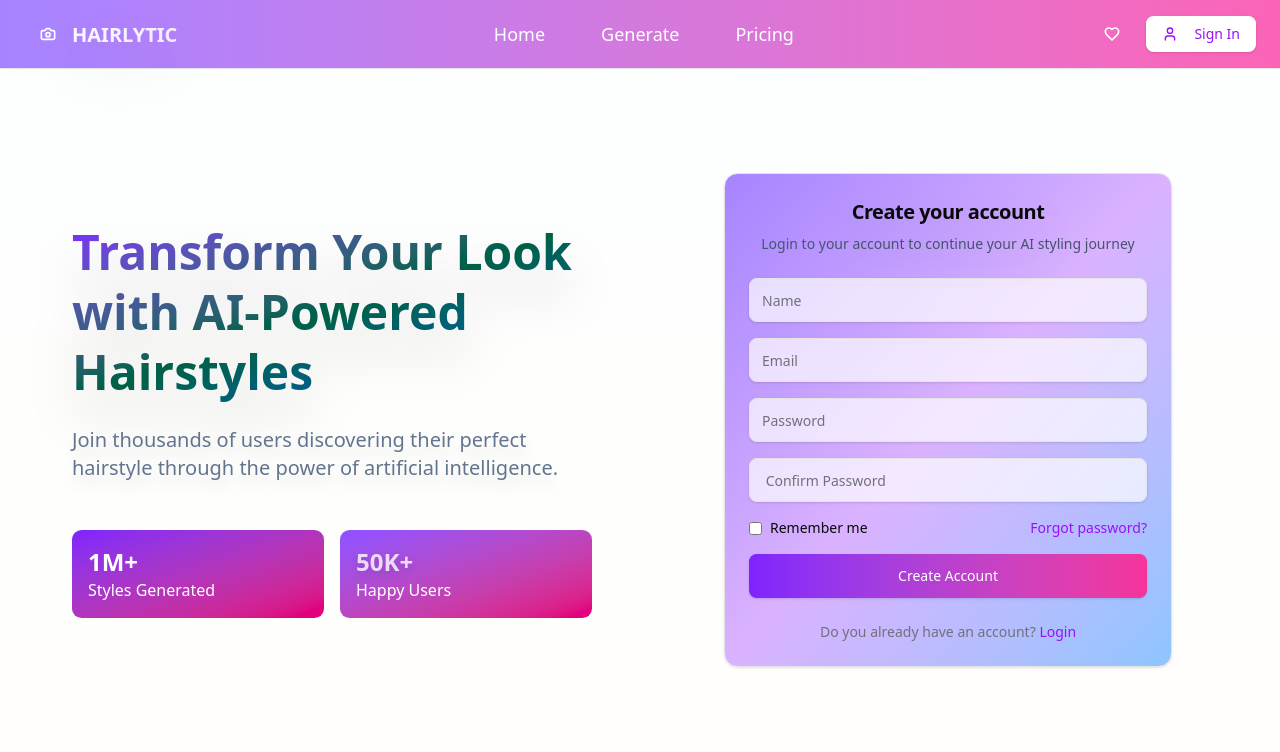
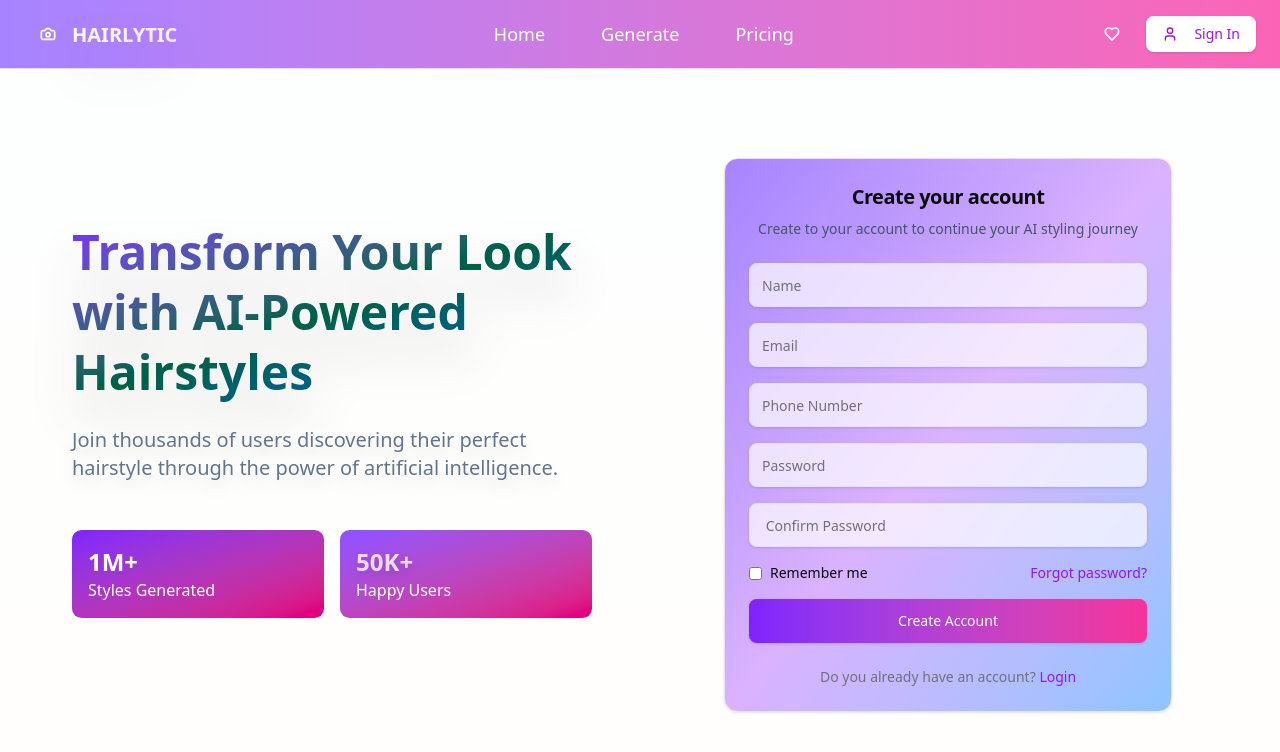
Before and after one commit to gokul8943/Hairlytic, a React (Vite) app in the folder frontend/: page /signup in a window 1280 px wide. Shown: the top 752 px of the page. Built offline with nearby package versions, Linux system fonts and the light colour scheme.

Commit message:
small chnages in regiister ui

```diff
--- a/frontend/src/pages/SignUp.tsx
+++ b/frontend/src/pages/SignUp.tsx
@@ -2,9 +2,25 @@ import { Button } from "@/components/ui/Button";
 import { Input } from "@/components/ui/Input";
 import { Card, CardContent, CardDescription, CardFooter, CardHeader, CardTitle } from "@/components/ui/Card";
 import { useNavigate } from "react-router-dom";
+import { useState } from "react";
 
 const SignUp = () => {
-const navigate = useNavigate()
+  const navigate = useNavigate()
+  const [formData, setFormData] = useState({
+    name: "",
+    email: "",
+    phone: "",
+    password: "",
+    confirmPassword: ""
+  })
+
+  const handleSubmit = () => {
+    try {
+
+    } catch (error) {
+
+    }
+  }
 
 
   return (
@@ -33,11 +49,11 @@ const navigate = useNavigate()
         </div>
 
         {/* Right side - Login Form */}
-        <Card className="w-full max-w-md mx-auto backdrop-blur-sm bg-gradient-to-br from-violet-400 via-purple-300 to-blue-300">
+        <Card className="w-full max-w-md mx-auto mt-[30px] backdrop-blur-sm bg-gradient-to-br from-violet-400 via-purple-300 to-blue-300">
           <CardHeader className="space-y-2">
             <CardTitle className="text-xl font-bold text-center drop-shadow-2xl">Create your account</CardTitle>
             <CardDescription className="text-center text-slate-600">
-              Login to your account to continue your AI styling journey
+              Create to your account to continue your AI styling journey
             </CardDescription>
           </CardHeader>
           <CardContent className="space-y-4">
@@ -47,18 +63,29 @@ const navigate = useNavigate()
                 <Input
                   type="name"
                   placeholder="Name"
+                  name="name"
                   className="h-11"
                 />
               </div>
               <div className="space-y-2 bg-white/70 rounded-lg">
                 <Input
                   type="email"
+                  name="email"
                   placeholder="Email"
                   className="h-11"
                 />
               </div>
               <div className="space-y-2 bg-white/70 rounded-lg">
                 <Input
+                  type="number"
+                  name="phone"
+                  placeholder="Phone Number"
+                  className="h-11"
+                />
+              </div>
+              <div className="space-y-2 bg-white/70 rounded-lg">
+                <Input
+                  name="'password"
                   type="password"
                   placeholder="Password"
                   className="h-11"
@@ -89,8 +116,8 @@ const navigate = useNavigate()
           <CardFooter className="text-center text-sm">
             <span className="w-full text-muted-foreground">
               Do you already have an account?{' '}
-              <span  onClick={()=> navigate('/login') }  className="text-purple-600 hover:text-purple-700 font-medium cursor-pointer">
-               Login
+              <span onClick={() => navigate('/login')} className="text-purple-600 hover:text-purple-700 font-medium cursor-pointer">
+                Login
               </span>
             </span>
           </CardFooter>
```
